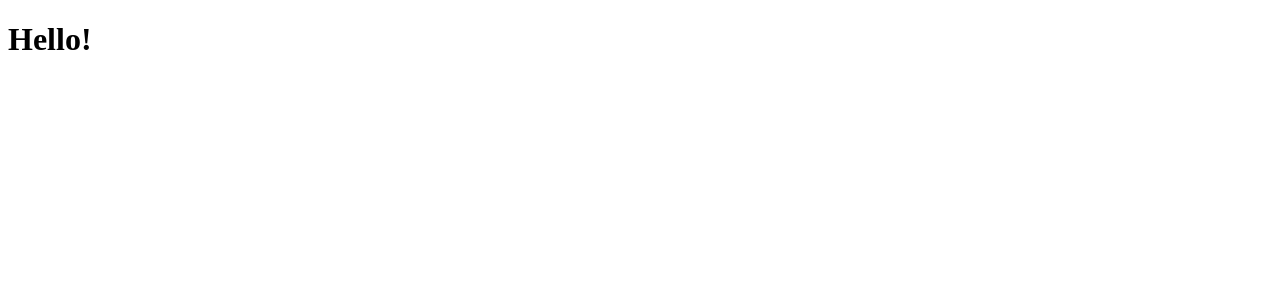
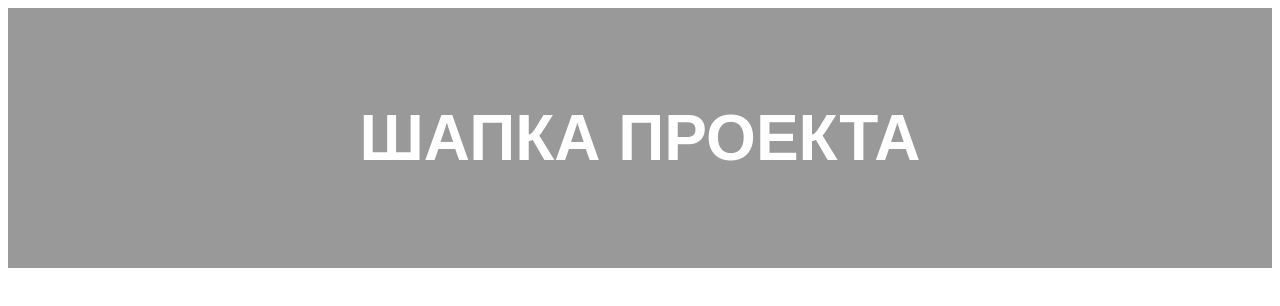
Before and after one commit to BumBoxx/remote-test, a plain HTML site: page index.html in a window 1280 px wide. Drawn offline with Linux system fonts and the light colour scheme.

Commit message:
Header ready

```diff
--- a/index.html
+++ b/index.html
@@ -4,8 +4,11 @@
     <meta charset="UTF-8">
     <meta name="viewport" content="width=device-width, initial-scale=1.0">
     <title>Document</title>
+    <link rel="stylesheet" href="main.css">
 </head>
 <body>
-    <h1>Hello!</h1>
+    <header class="header">
+        <h1>ШАПКА ПРОЕКТА</h1>
+    </header>
 </body>
 </html>
--- a/main.css
+++ b/main.css
@@ -0,0 +1,8 @@
+.header {
+    padding: 50px 100px;
+    text-align: center;
+    background: #999;
+    font-size: 32px;
+    font-family: sans-serif;
+    color: #fff;
+}
```
